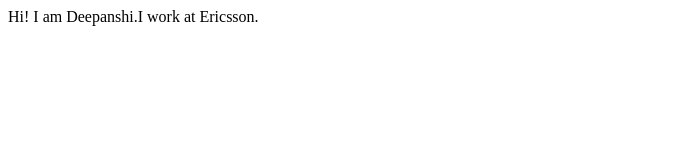
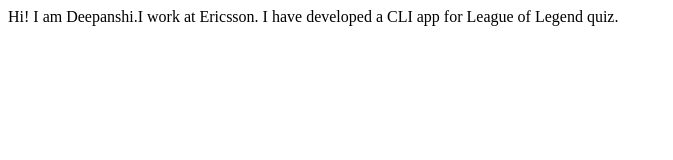
Before and after one commit to deepanshimarsha/deepanshisharma-site, a plain HTML site: page index.html in a window 1280 px wide. Shown: the whole page, without its empty margins (0-673 px from the left). Drawn offline with Linux system fonts and the light colour scheme.

Commit message:
feat:update project details

```diff
--- a/index.html
+++ b/index.html
@@ -8,6 +8,7 @@
 </head>
 <body>
     Hi! I am Deepanshi.I work at Ericsson.
+    I have developed a CLI app for League of Legend quiz.
 
 </body>
 </html>
```
